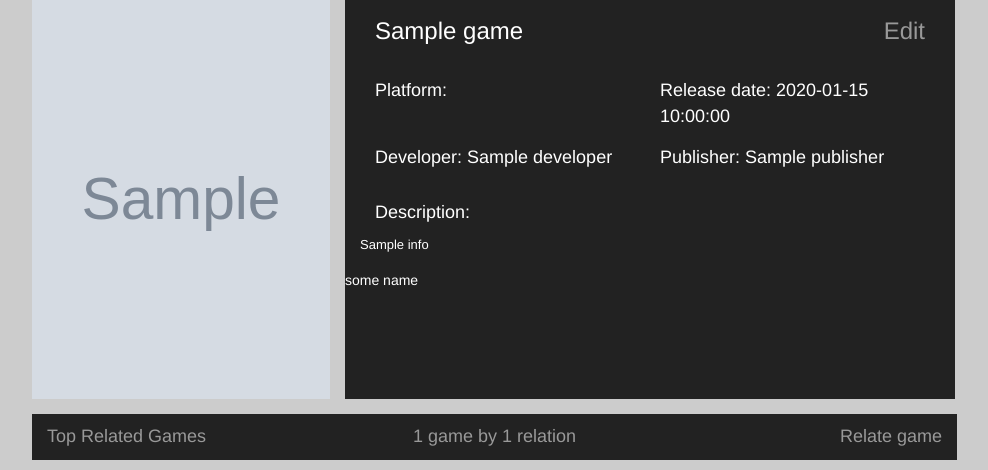
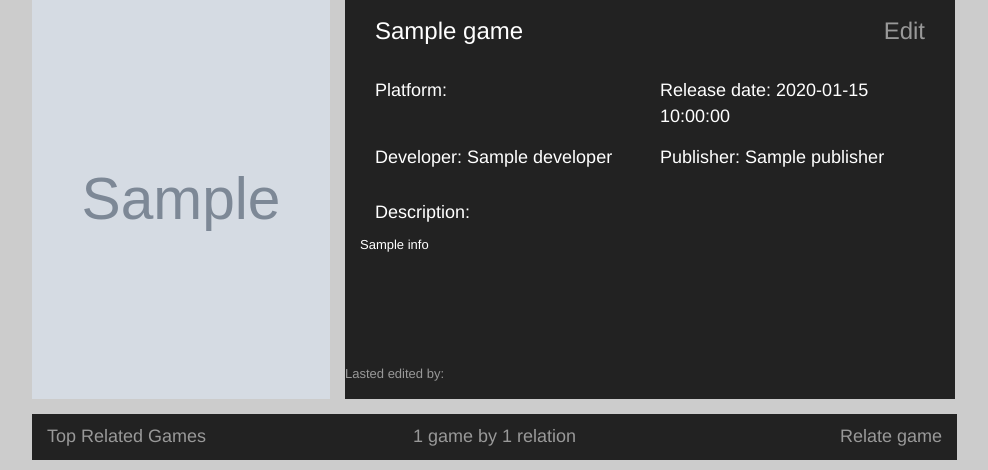
Before and after one commit to hedenberg/DynamicGameDB, a Flask app: template dynamicgamedb/frontend/templates/game.html in a window 1280 px wide. Shown: the part 71-541 px from the top of the page, without its empty margins (138-1126 px from the left). Run offline with Flask 2, Linux system fonts and the light colour scheme; the template is opened without the code that fills it: most values are stand-ins (such as "Sample title", 1, 10 or a date in 2020); grey boxes marked "Sample" are stand-in pictures; some libraries are stand-ins or nearby versions.

Commit message:
adding last edited by to gameview

```diff
--- a/dynamicgamedb/frontend/static/css/layout.css
+++ b/dynamicgamedb/frontend/static/css/layout.css
@@ -225,7 +225,15 @@ body {
     padding-bottom: 15px;
     text-align: justify;
     font-size: small;
+}
 
+#last_edited_container{
+    padding-bottom:15px;
+    position:absolute;
+    bottom:0;
+    font-size:small;
+    color: #999999;
+    text-align:right;
 }
 
 #top_related_container {
--- a/dynamicgamedb/frontend/templates/game.html
+++ b/dynamicgamedb/frontend/templates/game.html
@@ -65,8 +65,8 @@
               <p style="font-size:large; padding-left:15px">Description: </p>
               {{game.info}}
               </div>
-              <div class="row" id="last_edited_container">
-              some name
+              <div class="row" id="last_edited_container" >
+              Lasted edited by:
               </div>
             </div>
           </div>
@@ -131,7 +131,7 @@
               {% if column==4 %}
                 {% set column=1 %}
                 </div>
-                <div class="row" id="games_row"   >
+                <div class="row" id="games_row"    >
               {% endif %}
             {% endfor%}
           </div>
```
